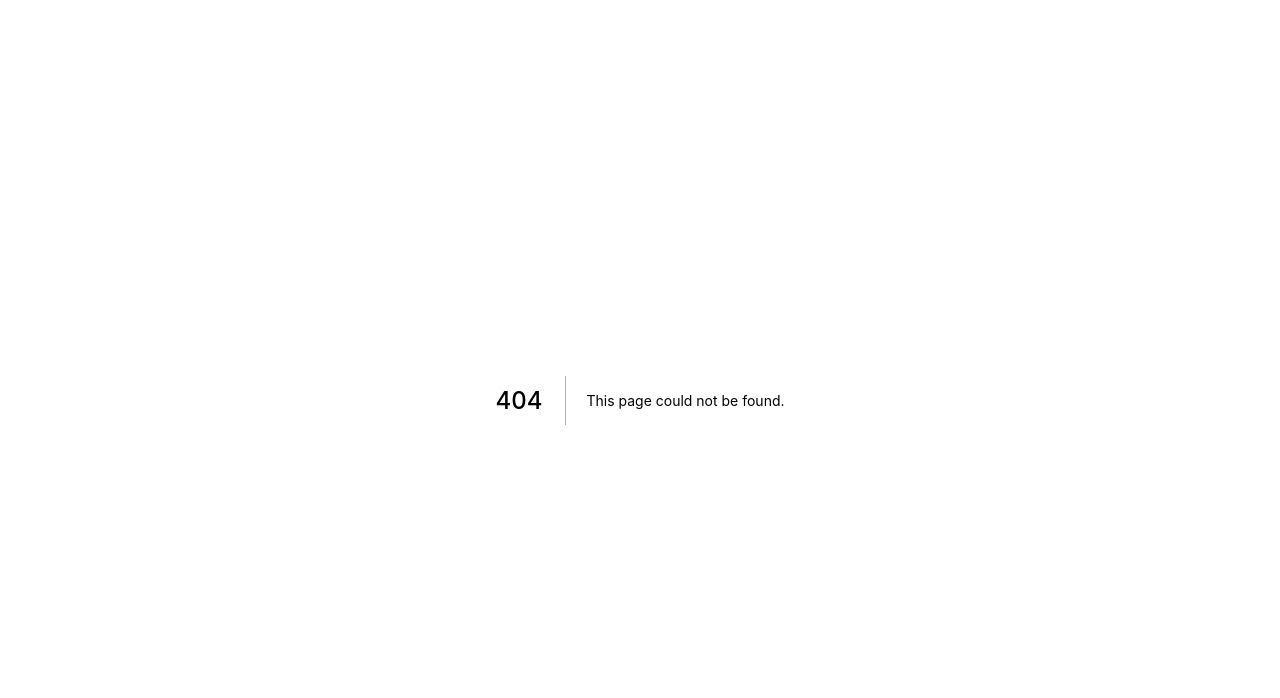
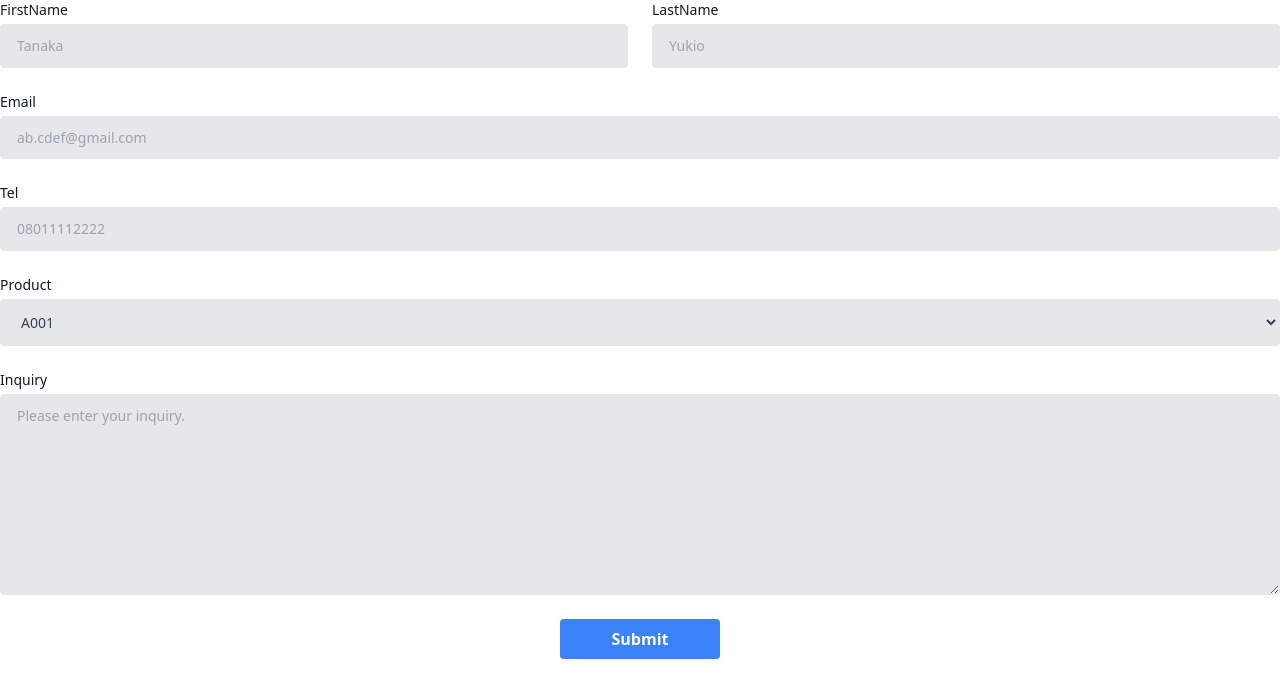
Before and after one commit to SatoTaisei/beck, a Next.js app: page /Form in a window 1280 px wide. Before the commit this address had no page. Shown: the top 698 px of the page. Built offline with nearby package versions, Linux system fonts and the light colour scheme.

Commit message:
✨ Form作成

```diff
--- /dev/null
+++ b/src/components/types/Form.ts
@@ -0,0 +1,19 @@
+import { FieldErrors, Path, UseFormRegister } from "react-hook-form";
+
+export type FormValues = {
+  FirstName: string;
+  LastName: string;
+  Email: string;
+  Tel: number;
+  Product: string;
+  Inquiry: string;
+};
+
+export type FormComponentsProps = {
+  label: Path<FormValues>;
+  register: UseFormRegister<FormValues>;
+  required: boolean;
+  maxLength?: number;
+  placeholder?: string;
+  errors: FieldErrors<FormValues>;
+};
--- /dev/null
+++ b/src/components/ui/Form/Input.tsx
@@ -0,0 +1,30 @@
+import type { FormComponentsProps } from "@/components/types/Form";
+
+export const Input = ({
+  label,
+  register,
+  required,
+  maxLength,
+  placeholder,
+  errors,
+}: FormComponentsProps) => (
+  <label
+    className="flex flex-col text-sm font-medium text-gray-900"
+    htmlFor={label}
+  >
+    {label}
+    <input
+      id={label}
+      {...register(label, { required, maxLength: maxLength })}
+      className={`block w-full bg-gray-200 text-gray-500 border border-gray-200 rounded py-3 px-4 leading-tight focus:outline-none focus:bg-white focus:border-gray-500 mt-1 ${
+        errors.LastName && `border-red-500`
+      }`}
+      placeholder={placeholder}
+    />
+    {errors.LastName && (
+      <p className="text-red-500 text-sm font-bold mt-1">
+        {label} is required.
+      </p>
+    )}
+  </label>
+);
--- /dev/null
+++ b/src/components/ui/Form/Select.tsx
@@ -0,0 +1,42 @@
+import React from "react";
+import { UseFormRegister } from "react-hook-form";
+
+import type { FormValues } from "@/components/types/Form";
+
+export const Select = React.forwardRef<
+  HTMLSelectElement,
+  { label: string } & ReturnType<UseFormRegister<FormValues>>
+>(({ onChange, onBlur, name, label }, ref) => (
+  <label
+    className="flex flex-col text-sm font-medium text-gray-900"
+    htmlFor={label}
+  >
+    {label}
+    <select
+      id={label}
+      name={name}
+      ref={ref}
+      onChange={onChange}
+      onBlur={onBlur}
+      className="block w-full bg-gray-200 border border-gray-200 text-gray-700 py-3 px-4 pr-8 rounded leading-tight focus:outline-none focus:bg-white focus:border-gray-500 mt-1"
+    >
+      <option value="A001">A001</option>
+      <option value="A002">A002</option>
+      <option value="A003">A003</option>
+      <option value="A004">A004</option>
+      <option value="A005">A005</option>
+      <option value="A006">A006</option>
+      <option value="A007">A007</option>
+      <option value="A008">A008</option>
+      <option value="A009">A009</option>
+      <option value="A010">A010</option>
+      <option value="A011">A011</option>
+      <option value="A012">A012</option>
+      <option value="A013">A013</option>
+      <option value="A014">A014</option>
+      <option value="A015">A015</option>
+      <option value="A016">A016</option>
+    </select>
+  </label>
+));
+Select.displayName = "Select";
--- /dev/null
+++ b/src/components/ui/Form/TextArea.tsx
@@ -0,0 +1,32 @@
+import { FormComponentsProps } from "@/components/types/Form";
+
+export const TextArea = ({
+  label,
+  register,
+  required,
+  maxLength,
+  errors,
+}: FormComponentsProps) => {
+  return (
+    <label
+      className="flex flex-col text-sm font-medium text-gray-900"
+      htmlFor={label}
+    >
+      {label}
+      <textarea
+        rows={10}
+        id={label}
+        {...register(label, { required, maxLength: maxLength })}
+        className={`block w-full bg-gray-200 text-gray-500 border border-gray-200 rounded py-3 px-4 leading-tight focus:outline-none focus:bg-white focus:border-gray-500 mt-1 ${
+          errors.Inquiry && `border-red-500`
+        }`}
+        placeholder="Please enter your inquiry."
+      />
+      {errors.Inquiry && (
+        <p className="text-red-500 text-sm font-bold mt-1">
+          Inquiry is required.
+        </p>
+      )}
+    </label>
+  );
+};
--- /dev/null
+++ b/src/pages/Form.tsx
@@ -0,0 +1,90 @@
+import { NextPage } from "next";
+import { useForm, SubmitHandler } from "react-hook-form";
+
+import { Input } from "@/components/ui/Form/Input";
+import { Select } from "@/components/ui/Form/Select";
+import { TextArea } from "@/components/ui/Form/TextArea";
+
+import type { FormValues } from "@/components/types/Form";
+
+const Form: NextPage = () => {
+  const {
+    register,
+    formState: { errors },
+    handleSubmit,
+  } = useForm<FormValues>();
+  const onSubmit: SubmitHandler<FormValues> = (data) => {
+    alert(JSON.stringify(data));
+  };
+  return (
+    <form onSubmit={handleSubmit(onSubmit)} className="flex flex-col">
+      <section className="flex flex-wrap -mx-3 mb-6">
+        <div className="w-full md:w-1/2 px-3 md:mb-0">
+          <Input
+            label="FirstName"
+            register={register}
+            required
+            maxLength={8}
+            placeholder="Tanaka"
+            errors={errors}
+          />
+        </div>
+        <div className="w-full md:w-1/2 px-3 md:mb-0">
+          <Input
+            label="LastName"
+            register={register}
+            required
+            maxLength={8}
+            placeholder="Yukio"
+            errors={errors}
+          />
+        </div>
+      </section>
+
+      <section className="mb-6">
+        <Input
+          label="Email"
+          register={register}
+          required
+          maxLength={200}
+          placeholder="ab.cdef@gmail.com"
+          errors={errors}
+        />
+      </section>
+
+      <section className="mb-6">
+        <Input
+          label="Tel"
+          register={register}
+          required
+          maxLength={12}
+          placeholder="08011112222"
+          errors={errors}
+        />
+      </section>
+
+      <section className="mb-6">
+        <Select label="Product" {...register("Product")} />
+      </section>
+
+      <section className="mb-6">
+        <TextArea
+          label="Inquiry"
+          register={register}
+          maxLength={2000}
+          required
+          errors={errors}
+        />
+      </section>
+
+      <button
+        type="submit"
+        className="w-40 bg-blue-500 hover:bg-blue-700 text-white font-bold py-2 px-4 mx-auto rounded focus:outline-none focus:shadow-outline"
+      >
+        Submit
+      </button>
+    </form>
+  );
+};
+
+export default Form;
```
